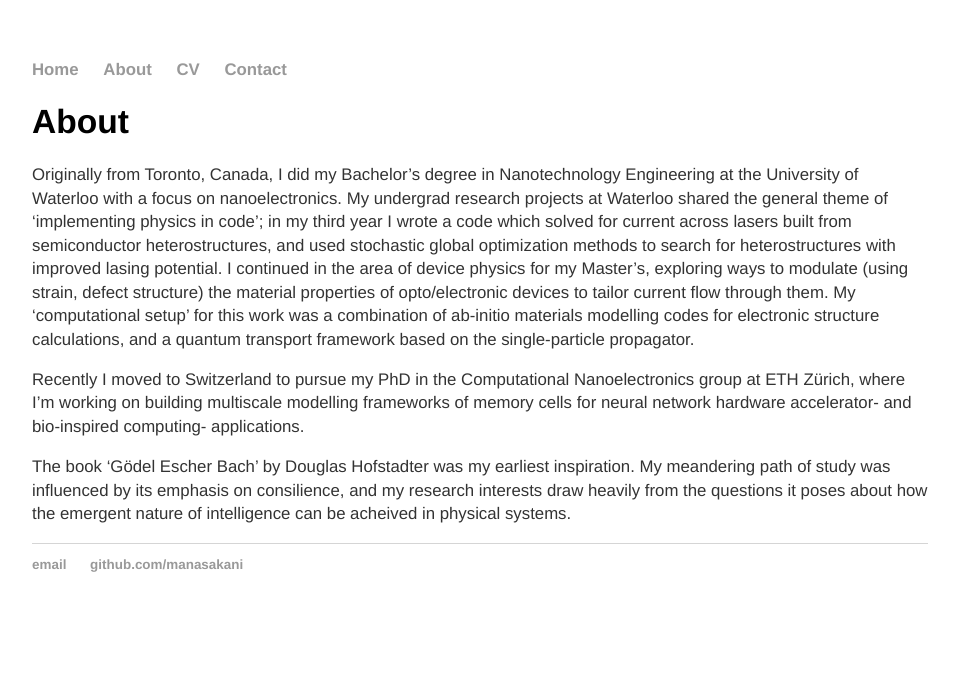
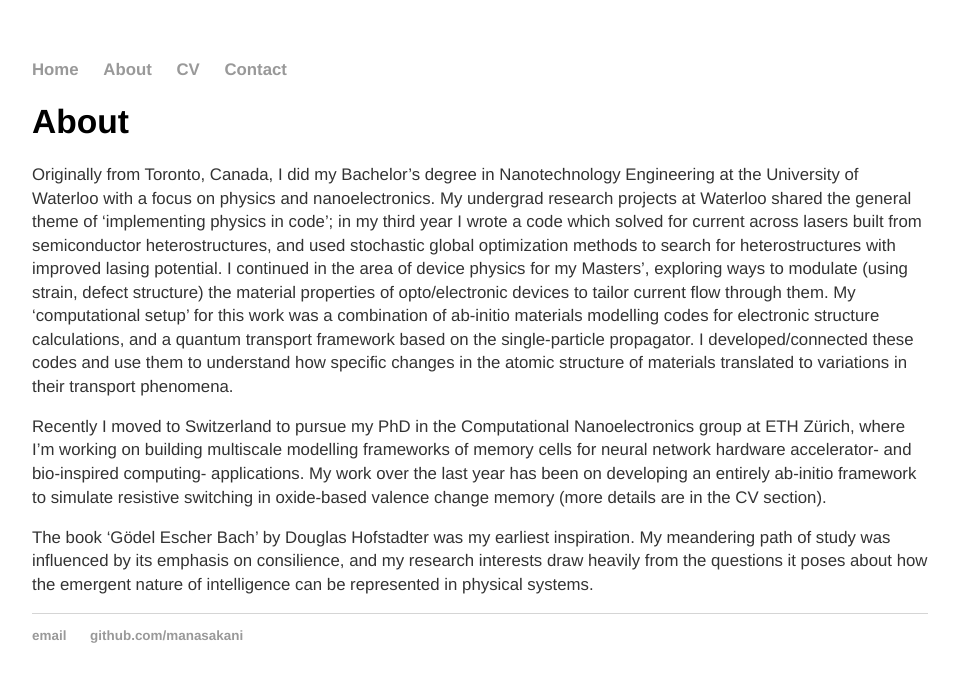
Before and after one commit to manasakani/manaskani.github.io, a Jekyll site: the page built from about/index.md, in a window 1280 px wide. Shown: the top 682 px of the page, without its empty margins (160-1119 px from the left). Built offline with Jekyll 4.4.1, drawn with Linux system fonts in a browser that asks for light colours.

Commit message:
Update index.md

```diff
--- a/about/index.md
+++ b/about/index.md
@@ -5,8 +5,8 @@ title: About
 
 # About
 
-Originally from Toronto, Canada, I did my Bachelor's degree in Nanotechnology Engineering at the University of Waterloo with a focus on nanoelectronics. My undergrad research projects at Waterloo shared the general theme of 'implementing physics in code'; in my third year I wrote a code which solved for current across lasers built from semiconductor heterostructures, and used stochastic global optimization methods to search for heterostructures with improved lasing potential. I continued in the area of device physics for my Master's, exploring ways to modulate (using strain, defect structure) the material properties of opto/electronic devices to tailor current flow through them. My 'computational setup' for this work was a combination of ab-initio materials modelling codes for electronic structure calculations, and a quantum transport framework based on the single-particle propagator.
+Originally from Toronto, Canada, I did my Bachelor's degree in Nanotechnology Engineering at the University of Waterloo with a focus on physics and nanoelectronics. My undergrad research projects at Waterloo shared the general theme of 'implementing physics in code'; in my third year I wrote a code which solved for current across lasers built from semiconductor heterostructures, and used stochastic global optimization methods to search for heterostructures with improved lasing potential. I continued in the area of device physics for my Masters', exploring ways to modulate (using strain, defect structure) the material properties of opto/electronic devices to tailor current flow through them. My 'computational setup' for this work was a combination of ab-initio materials modelling codes for electronic structure calculations, and a quantum transport framework based on the single-particle propagator. I developed/connected these codes and use them to understand how specific changes in the atomic structure of materials translated to variations in their transport phenomena.
 
-Recently I moved to Switzerland to pursue my PhD in the Computational Nanoelectronics group at ETH Zürich, where I'm working on building multiscale modelling frameworks of memory cells for neural network hardware accelerator- and bio-inspired computing- applications.
+Recently I moved to Switzerland to pursue my PhD in the Computational Nanoelectronics group at ETH Zürich, where I'm working on building multiscale modelling frameworks of memory cells for neural network hardware accelerator- and bio-inspired computing- applications. My work over the last year has been on developing an entirely ab-initio framework to simulate resistive switching in oxide-based valence change memory (more details are in the CV section).
 
-The book 'Gödel Escher Bach' by Douglas Hofstadter was my earliest inspiration. My meandering path of study was influenced by its emphasis on consilience, and my research interests draw heavily from the questions it poses about how the emergent nature of intelligence can be acheived in physical systems.
+The book 'Gödel Escher Bach' by Douglas Hofstadter was my earliest inspiration. My meandering path of study was influenced by its emphasis on consilience, and my research interests draw heavily from the questions it poses about how the emergent nature of intelligence can be represented in physical systems.
```
